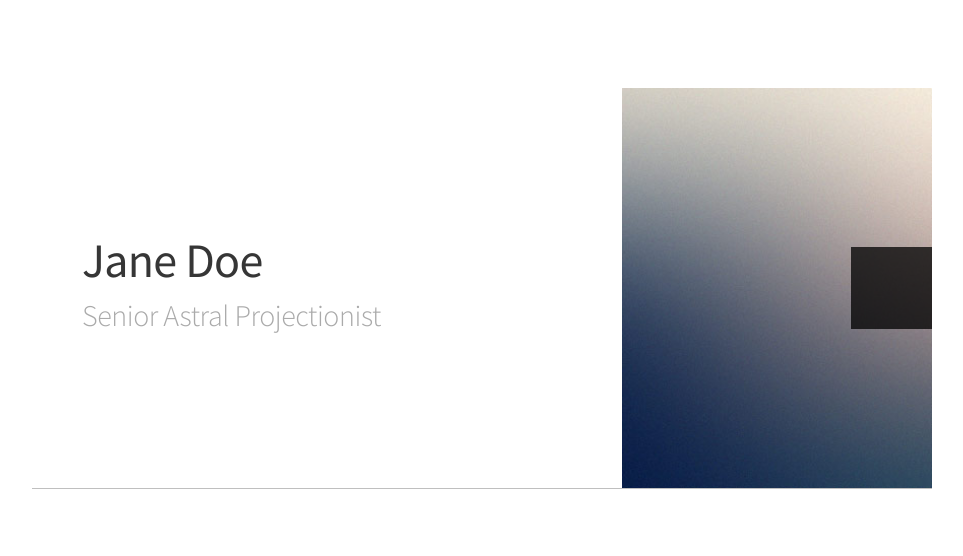
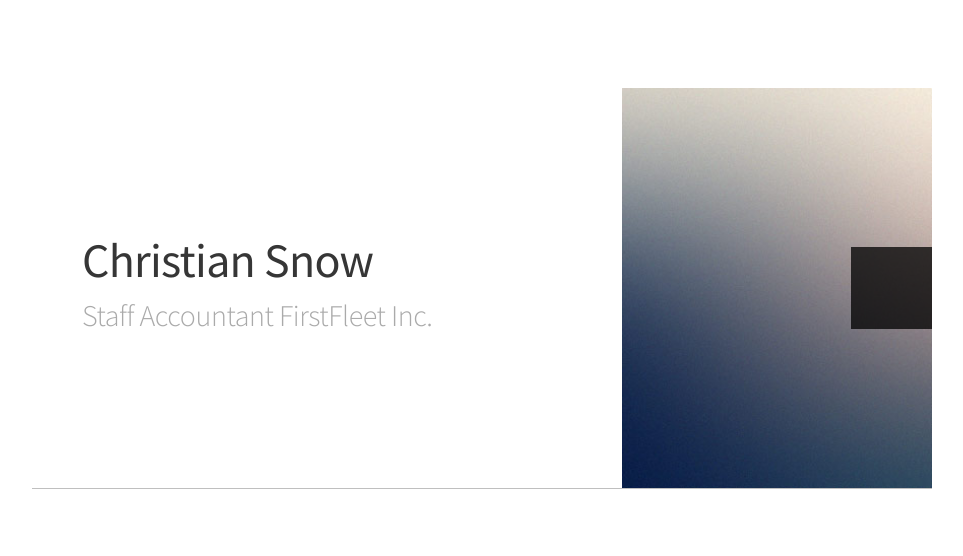
Before and after one commit to tennesseeboy15/mywebsite, a website: page index.html in a window 1280 px wide. Shown: the part 112-668 px from the top of the page, without its empty margins (158-1121 px from the left). Drawn offline with nearby package versions, Linux system fonts and the light colour scheme; files that its build step writes are made by us from their sources; files whose address does not match are found by name.

Commit message:
changed name

```diff
--- a/index.html
+++ b/index.html
@@ -33,8 +33,8 @@
 						<!-- Me -->
 							<article id="me" class="panel">
 								<header>
-									<h1>Jane Doe</h1>
-									<p>Senior Astral Projectionist</p>
+									<h1>Christian Snow</h1>
+									<p>Staff Accountant FirstFleet Inc.</p>
 								</header>
 								<a href="#work" class="jumplink pic">
 									<span class="arrow icon fa-chevron-right"><span>See my work</span></span>
```
